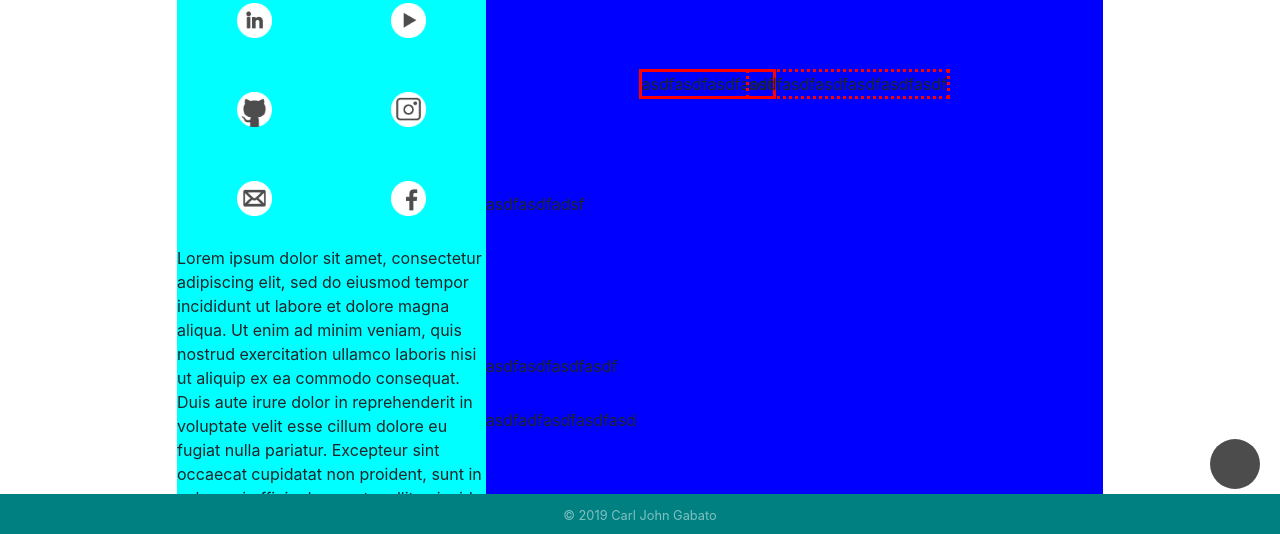
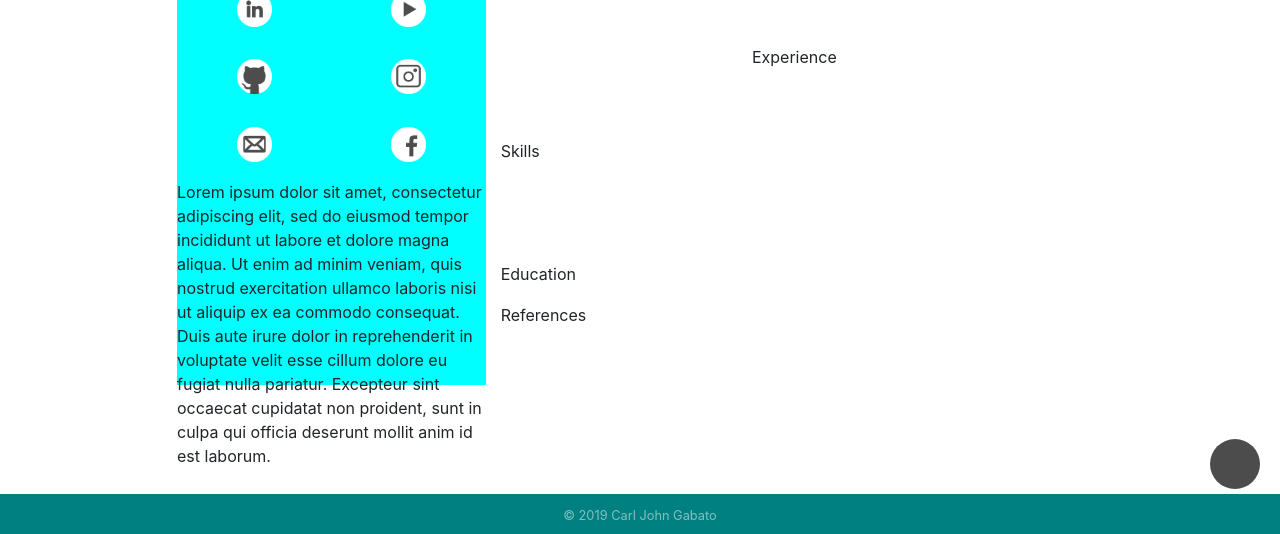
Before and after one commit to carljohngabato/aboutme, a Jekyll site: the page built from blogs.html, in a window 1280 px wide and 900 px high, scrolled down 409 px, cut to the strip 366-900 px from the top of the window. Built offline with Jekyll 4.4.1, drawn with Linux system fonts in a browser that asks for light colours; nearby versions of some CDN libraries.

```diff
--- a/_sass/main.scss
+++ b/_sass/main.scss
@@ -602,7 +602,7 @@
 .row-2-col-2-row-1{
   height: 40%;
   width: -webkit-fill-available;
-  overflow: hidden;
+//  overflow: hidden;
   display: grid;
   place-content: center;
   place-items: center;
--- a/blogs.html
+++ b/blogs.html
@@ -67,22 +67,11 @@
                 <!-- #endregion Expertise-->
             </div>
         </div>
-        <div class="col-lg-8" style="background-color: blue;">
-            <div class="row-2-col-2">
-                <div class="row row-2-col-2-row-1">
-                    <div class="row row-exp exp-title">asdfasdfasdfasdf</div>
-                    <div class="row row-exp exp-desc">asdfasdfasdfasdfasdfasdf</div>
-                </div>
-                <div class="row row-2-col-2-row-2">
-                    asdfasdfadsf
-                </div>
-                <div class="row row-2-col-2-row-3">
-                    asdfasdfasdfasdf
-                </div>
-                <div class="row row-2-col-2-row-4">
-                    asdfadfasdfasdfasd
-                </div>
-            </div>
+        <div class="col-lg-8">
+            <div class="row-2-col-2-row-1">Experience</div>
+            <div class="row-2-col-2-row-2">Skills</div>
+            <div class="row-2-col-2-row-3">Education</div>
+            <div class="row-2-col-2-row-4">References</div>
         </div>
     </div>
 </div>
```
